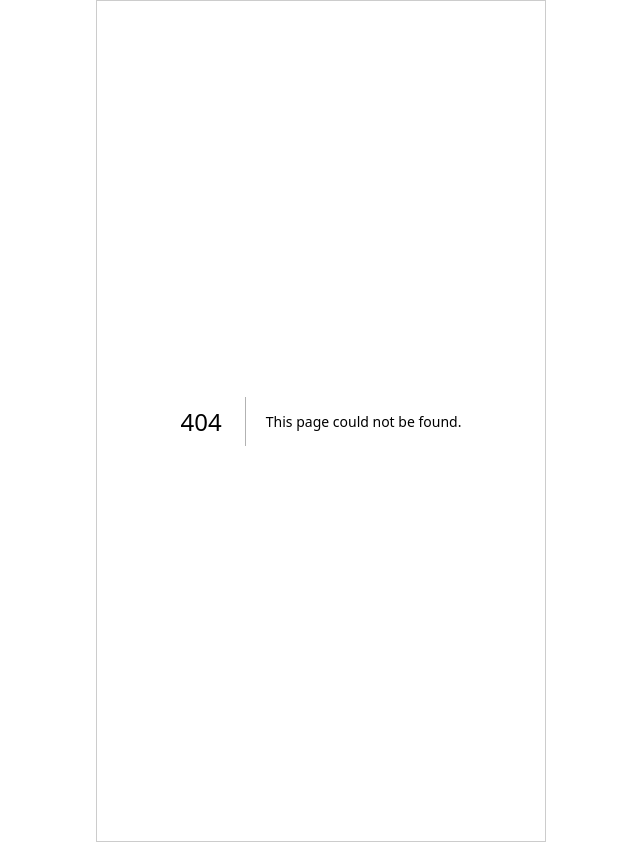
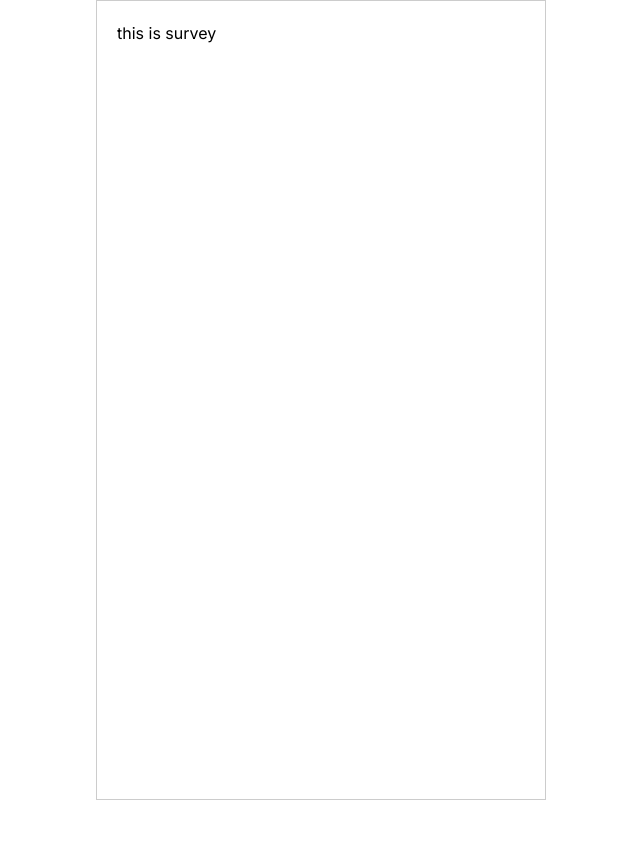
Before and after one commit to f-lab-edu/ClothesGPT, a Next.js app: page /survey in a window 1280 px wide. Before the commit this address had no page. Shown: the whole page, without its empty margins (319-959 px from the left). After the commit the page ends 800 px from the top, so only its background shows below. Built offline with nearby package versions, Linux system fonts and the light colour scheme.

Commit message:
[JAN-16] add survey page.tsx

```diff
--- /dev/null
+++ b/app/survey/page.tsx
@@ -0,0 +1,7 @@
+import React from 'react';
+
+const Page: React.FC = (props) => {
+  return <div>this is survey</div>;
+};
+
+export default Page;
```
